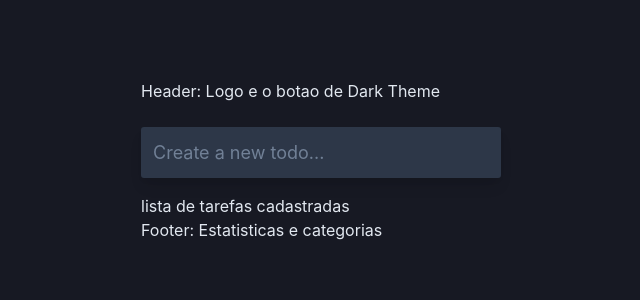
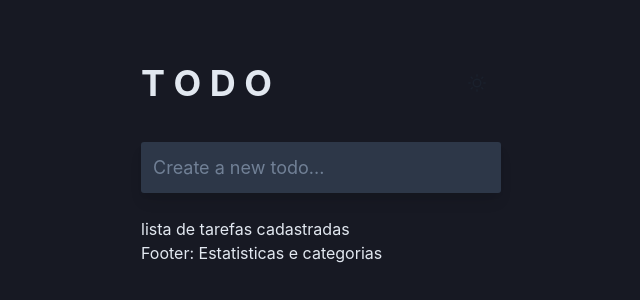
Before and after one commit to felipemattosv/react-todo_list, a Next.js app: page / in a window 1280 px wide. Shown: the part 240-540 px from the top of the page, without its empty margins (319-959 px from the left). Built offline with nearby package versions, Linux system fonts and the light colour scheme.

Commit message:
Inicia estilização do Header

```diff
--- a/package.json
+++ b/package.json
@@ -9,6 +9,7 @@
     "lint": "next lint"
   },
   "dependencies": {
+    "@chakra-ui/icons": "^2.0.15",
     "@chakra-ui/react": "^2.3.2",
     "@emotion/react": "^11.10.4",
     "@emotion/styled": "^11.10.4",
--- a/src/components/Header.tsx
+++ b/src/components/Header.tsx
@@ -1,6 +1,26 @@
+import { Flex, Spacer, Text, IconButton } from "@chakra-ui/react"
+import { SunIcon } from "@chakra-ui/icons"
+
 export function Header() {
-
     return(
-        <h1>Header: Logo e o botao de Dark Theme</h1>
+        <Flex align="center">
+            <Text
+                as='b'
+                fontSize='4xl'
+            >
+                T    O    D    O
+            </Text>
+            <Spacer />
+            <IconButton
+                aria-label='Switch Theme'
+                icon={<SunIcon />}
+                bg="transparent"
+                size="lg"
+                variant="ghost"
+                _hover={{
+                    bg: "transparent"
+                }}
+            />
+        </Flex>
     )
 }
--- a/src/components/NewTask.tsx
+++ b/src/components/NewTask.tsx
@@ -13,8 +13,8 @@ export function NewTask() {
             }}
             size="lg"
             padding="3"
-            mt="6"
-            mb="4"
+            mt="8"
+            mb="6"
             shadow="lg"
             borderRadius="3"
         />
--- a/src/pages/index.tsx
+++ b/src/pages/index.tsx
@@ -7,7 +7,7 @@ import { Footer } from "../components/Footer";
 
 const Home: NextPage = () => {
   return (
-    <Flex h="100vh" justify="center" align="center">
+    <Flex h="100vh" justify="center" align="center" flexDir='column'>
       <Flex width="100%" maxWidth={360} direction="column">
         <Header />
         <NewTask />
```
Also changed, not shown: 1 other file (tests, documents, lock files or other folders).
